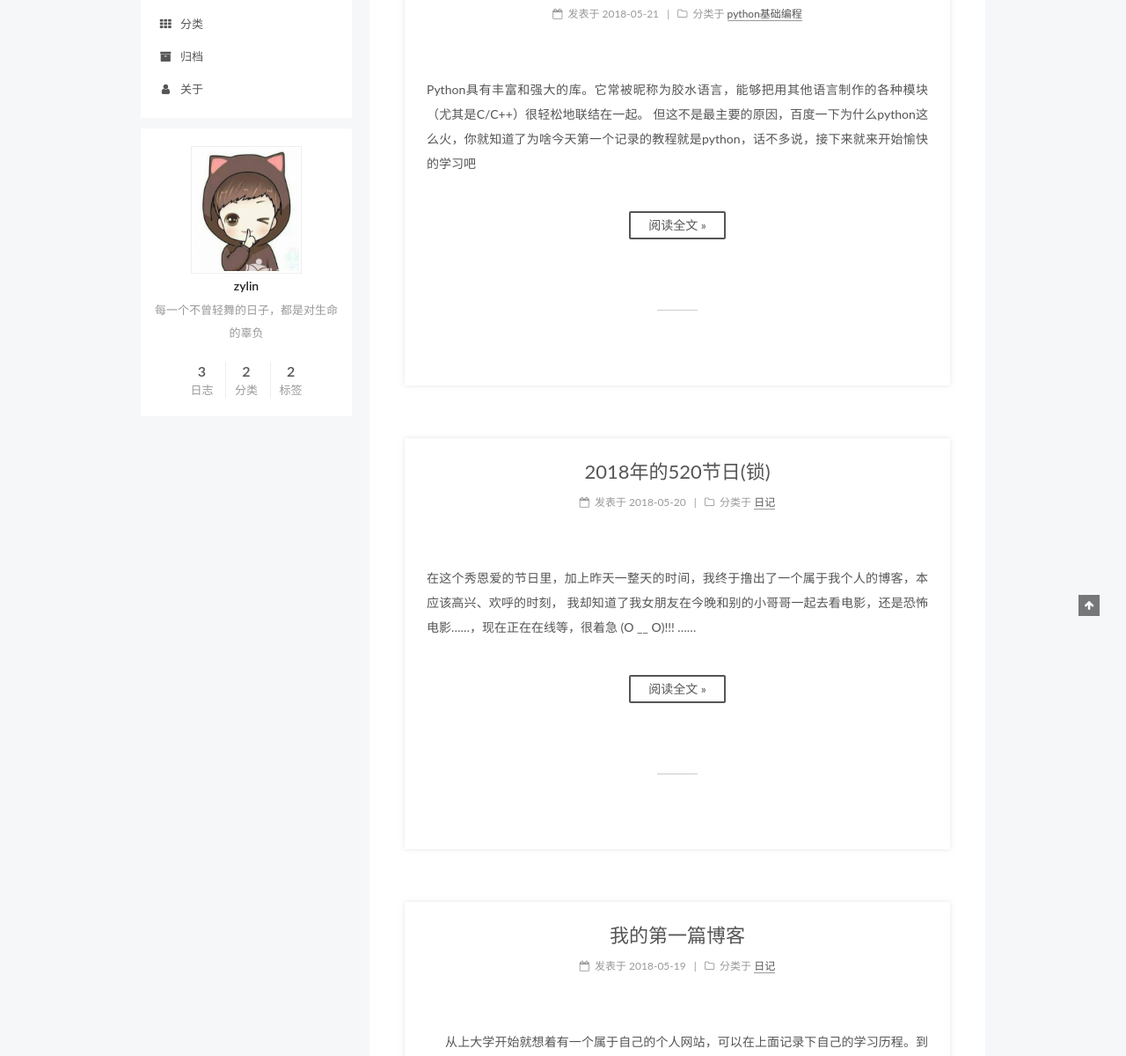
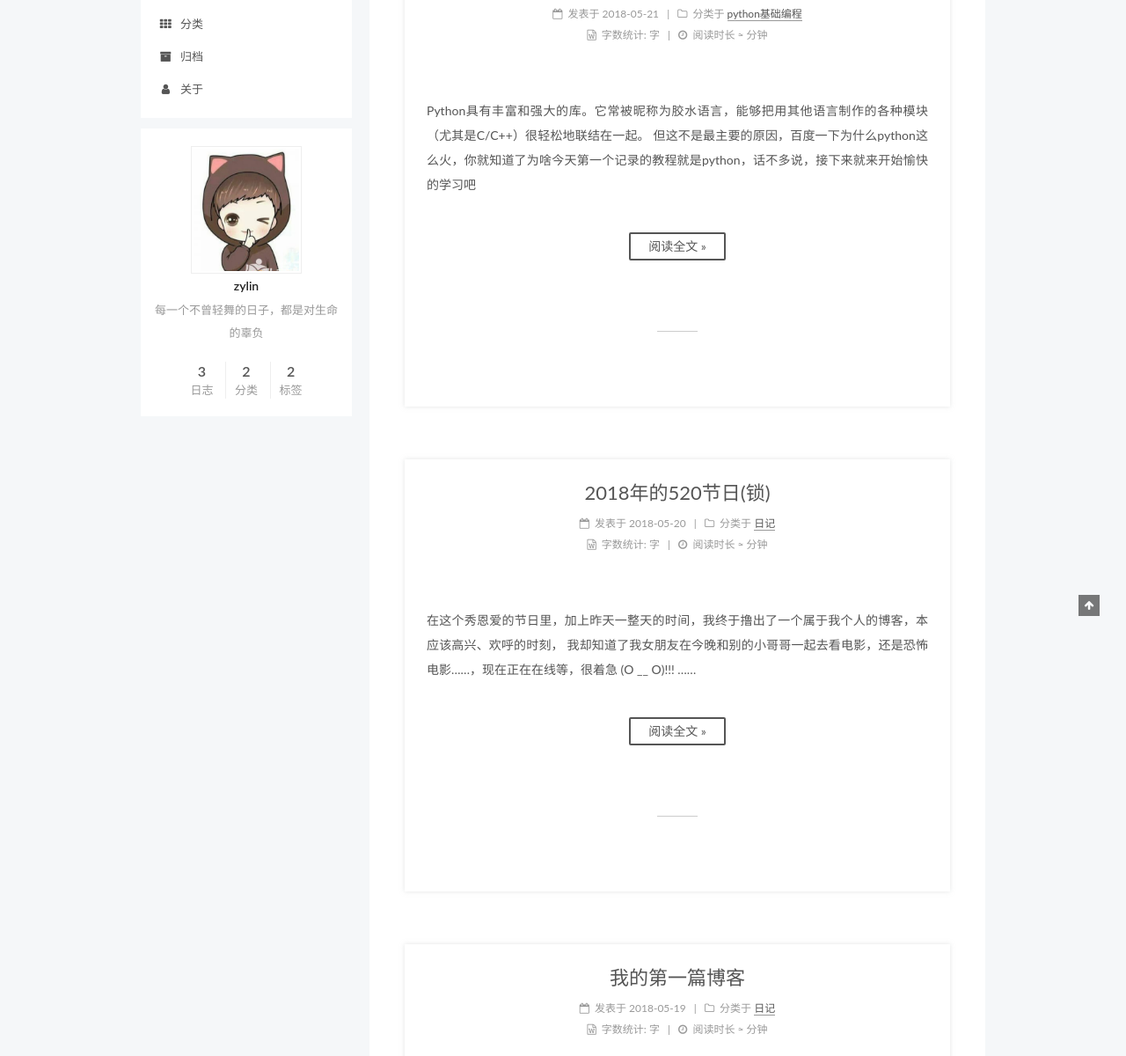
Before and after one commit to zylingx/zylingx.github.io, a plain HTML site: page index.html in a window 1280 px wide. Shown: the part 200-1400 px from the top of the page at 88% size. Drawn offline with Linux system fonts and the light colour scheme; some packages are replaced by stand-ins of ours; a script that the page names is missing.

Commit message:
Site updated: 2018-05-30 18:48:20

```diff
--- a/css/main.css
+++ b/css/main.css
@@ -1833,7 +1833,7 @@ pre .javascript .function {
   width: 4px;
   height: 4px;
   border-radius: 50%;
-  background: #ed05ff;
+  background: #b04e74;
 }
 .links-of-blogroll {
   font-size: 13px;
--- a/index.html
+++ b/index.html
@@ -337,6 +337,37 @@
 
 
 
+            <div class="post-wordcount">
+
+
+                <span class="post-meta-item-icon">
+                  <i class="fa fa-file-word-o"></i>
+                </span>
+
+                  <span class="post-meta-item-text">字数统计&#58;</span>
+
+                <span title="字数统计">
+                   字
+                </span>
+
+
+
+                <span class="post-meta-divider">|</span>
+
+
+
+                <span class="post-meta-item-icon">
+                  <i class="fa fa-clock-o"></i>
+                </span>
+
+                  <span class="post-meta-item-text">阅读时长 &asymp;</span>
+
+                <span title="阅读时长">
+                   分钟
+                </span>
+
+            </div>
+
 
 
 
@@ -483,6 +514,37 @@
 
 
 
+            <div class="post-wordcount">
+
+
+                <span class="post-meta-item-icon">
+                  <i class="fa fa-file-word-o"></i>
+                </span>
+
+                  <span class="post-meta-item-text">字数统计&#58;</span>
+
+                <span title="字数统计">
+                   字
+                </span>
+
+
+
+                <span class="post-meta-divider">|</span>
+
+
+
+                <span class="post-meta-item-icon">
+                  <i class="fa fa-clock-o"></i>
+                </span>
+
+                  <span class="post-meta-item-text">阅读时长 &asymp;</span>
+
+                <span title="阅读时长">
+                   分钟
+                </span>
+
+            </div>
+
 
 
 
@@ -628,6 +690,37 @@
 
 
 
+
+            <div class="post-wordcount">
+
+
+                <span class="post-meta-item-icon">
+                  <i class="fa fa-file-word-o"></i>
+                </span>
+
+                  <span class="post-meta-item-text">字数统计&#58;</span>
+
+                <span title="字数统计">
+                   字
+                </span>
+
+
+
+                <span class="post-meta-divider">|</span>
+
+
+
+                <span class="post-meta-item-icon">
+                  <i class="fa fa-clock-o"></i>
+                </span>
+
+                  <span class="post-meta-item-text">阅读时长 &asymp;</span>
+
+                <span title="阅读时长">
+                   分钟
+                </span>
+
+            </div>
 
 
 
@@ -796,7 +889,8 @@
 
     <footer id="footer" class="footer">
       <div class="footer-inner">
-        <script async src="https://dn-lbstatics.qbox.me/busuanzi/2.3/busuanzi.pure.mini.js"></script>
+        <script async src="//dn-lbstatics.qbox.me/busuanzi/2.3/busuanzi.pure.mini.js">
+</script>
 
 <div class="copyright">&copy; <span itemprop="copyrightYear">2018</span>
   <span class="with-love">
@@ -813,11 +907,9 @@
 
 
 
-<div class="powered-by">
-<i class="fa fa-user-md"></i><span id="busuanzi_container_site_uv">
-  本站访客数:<span id="busuanzi_value_site_uv"></span>
+<span id="busuanzi_container_site_uv">
+  本站访客数<span id="busuanzi_value_site_uv"></span>人次
 </span>
-</div>
 
 <div class="theme-info">
   <div class="powered-by"></div>
```
Also changed, not shown: 2018/05/19/我的第一篇博客/index.html (+35 -5 lines), 2018/05/20/2018年的520节日/index.html (+35 -5 lines), 2018/05/21/python基础教程_前言/index.html (+35 -5 lines), about/index.html (+4 -5 lines), archives/2018/05/index.html (+4 -5 lines), archives/2018/index.html (+4 -5 lines), archives/index.html (+4 -5 lines), categories/index.html (+4 -5 lines), categories/python基础编程/index.html (+4 -5 lines), categories/日记/index.html (+4 -5 lines), tags/index.html (+4 -5 lines), tags/python基础编程/index.html (+4 -5 lines), tags/日记/index.html (+4 -5 lines).
